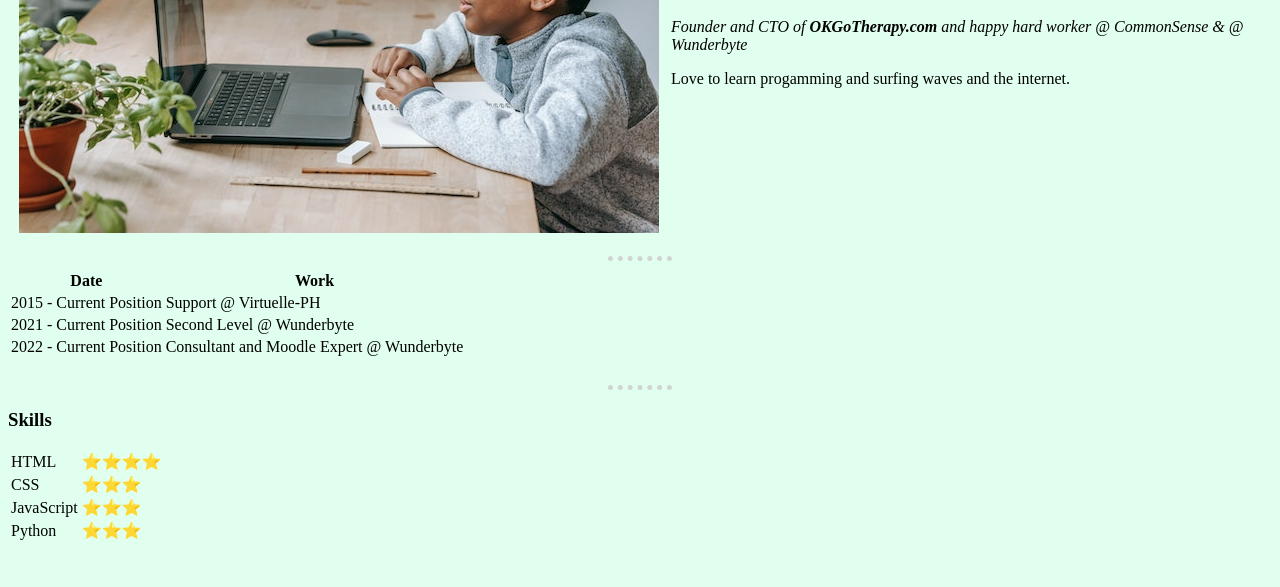
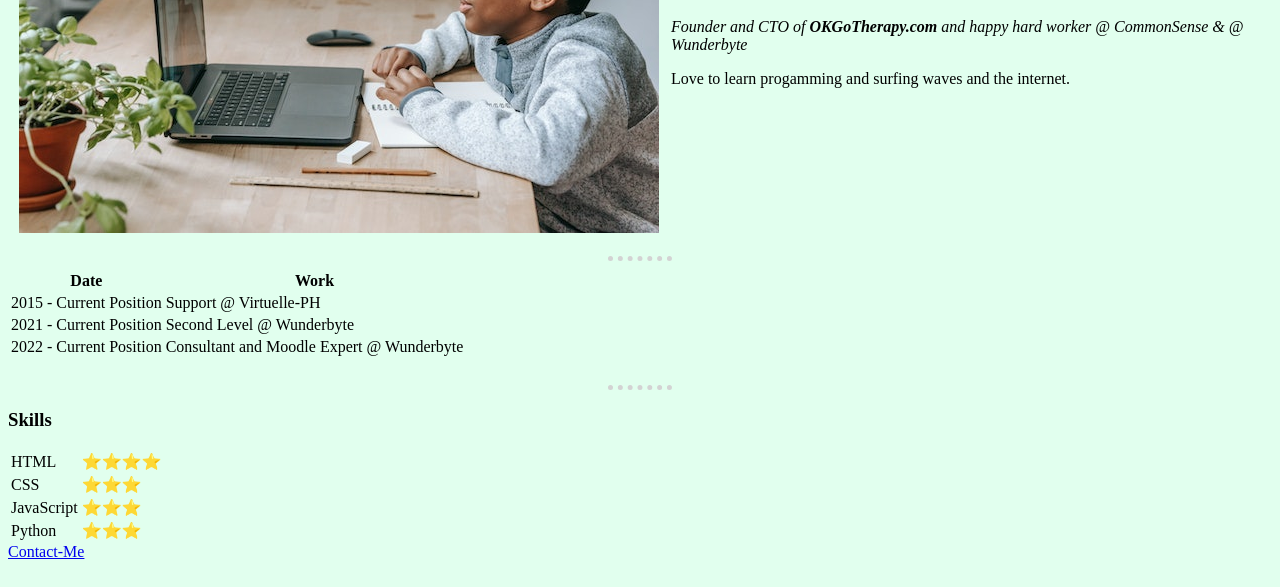
Before and after one commit to lxnewstream/C_V, a plain HTML site: page index.html in a window 1280 px wide. Shown: the part 213-800 px from the top of the page. Drawn offline with Linux system fonts and the light colour scheme.

Commit message:
Update index.html

```diff
--- a/index.html
+++ b/index.html
@@ -91,6 +91,8 @@
 
          <!-- Skills Table End-->
 
+   <a href="https://github.com/lxnewstream/C_V/blob/main/contact-me.html">Contact-Me</a> <br>
+
 
         <!--[if lt IE 7]>
             <p class="browsehappy">You are using an <strong>outdated</strong> browser. Please <a href="#">upgrade your browser</a> to improve your experience.</p>
```
